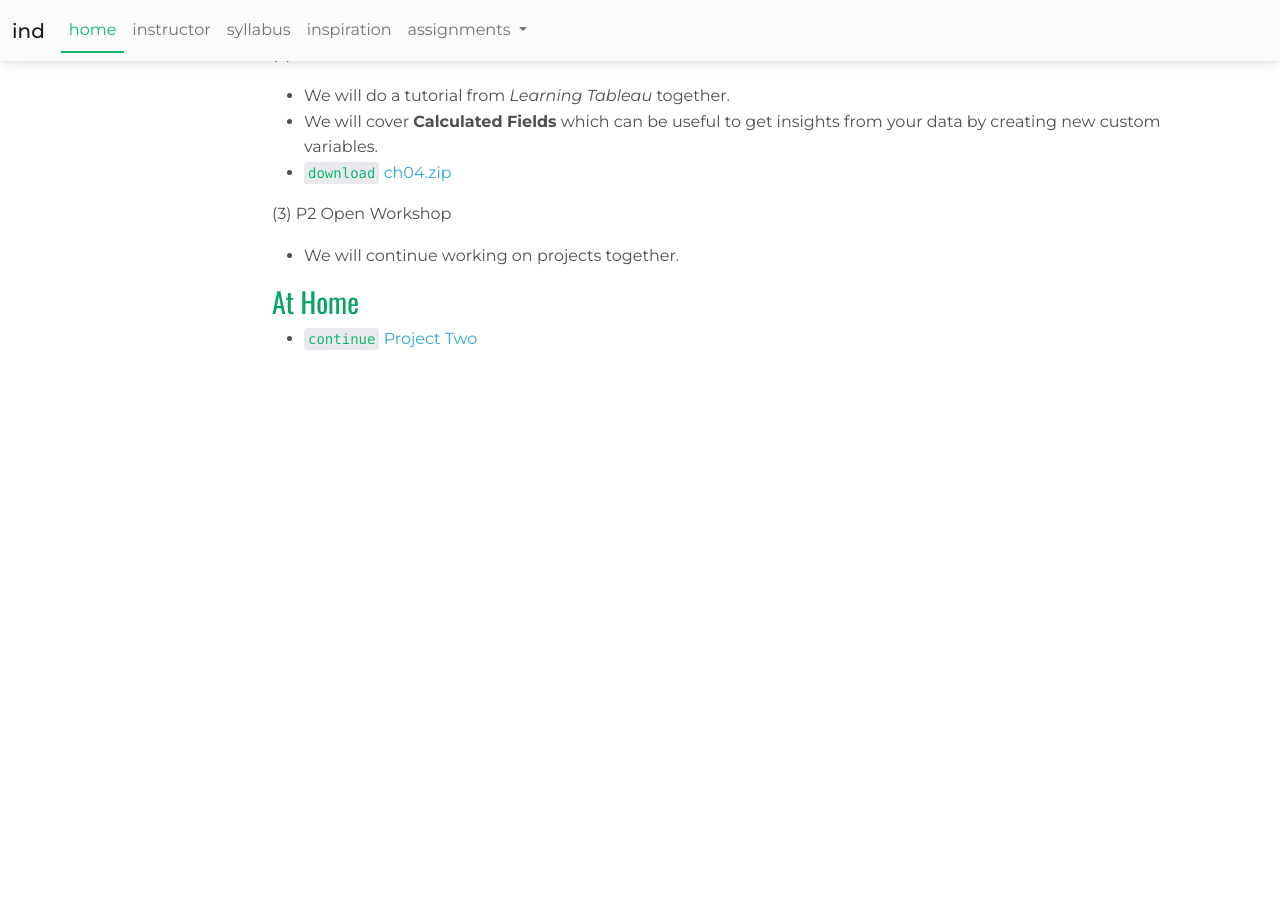
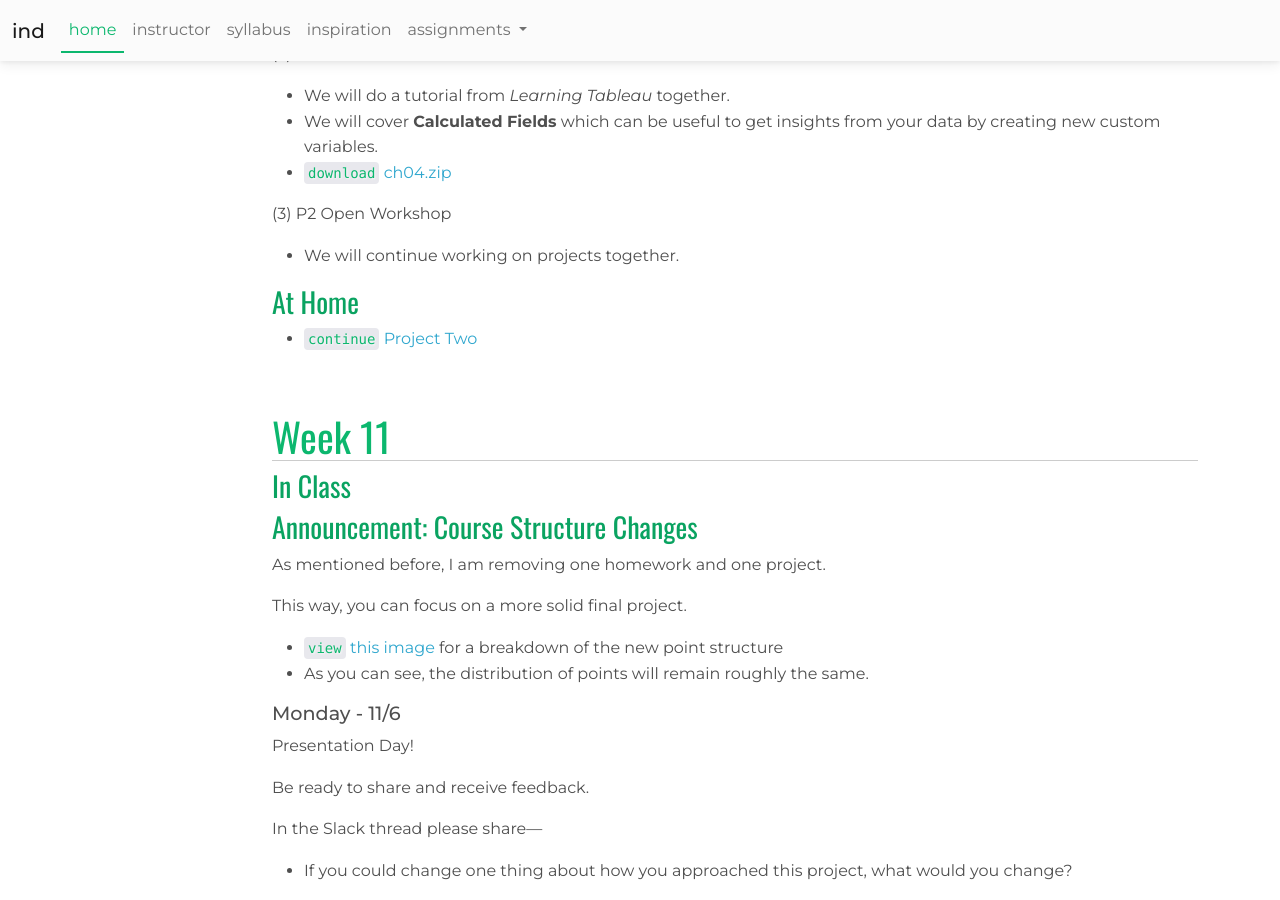
Before and after one commit to nicnosis/cu-courses, a Jekyll site: the page built from fa23/ind/index.md, in a window 1280 px wide and 900 px high, scrolled down 7891 px. Built offline with Jekyll 4.4.1, drawn with Linux system fonts in a browser that asks for light colours; nearby versions of some CDN libraries; before the commit the page ends 8259 px from its top, so only the background shows below that.

Commit message:
grade changes

```diff
--- a/fa23/ind/index.md
+++ b/fa23/ind/index.md
@@ -291,3 +291,22 @@ Today will be broken into three parts.
 
 ### At Home
 * `continue` [Project Two](assignments/p2.html)
+
+## Week 11
+### In Class
+### Announcement: Course Structure Changes
+As mentioned before, I am removing one homework and one project.
+
+This way, you can focus on a more solid final project.
+
+* `view` [this image](img/ind-grade-changes.png) for a breakdown of the new point structure
+* As you can see, the distribution of points will remain roughly the same.
+
+
+#### Monday - 11/6
+Presentation Day!
+
+Be ready to share and receive feedback.
+
+In the Slack thread please share---
+- If you could change one thing about how you approached this project, what would you change?
```
Also changed, not shown: fa23/dbi/index.md (+11 -0 lines), fa23/ind/img/ind-grade-changes.png (added).
